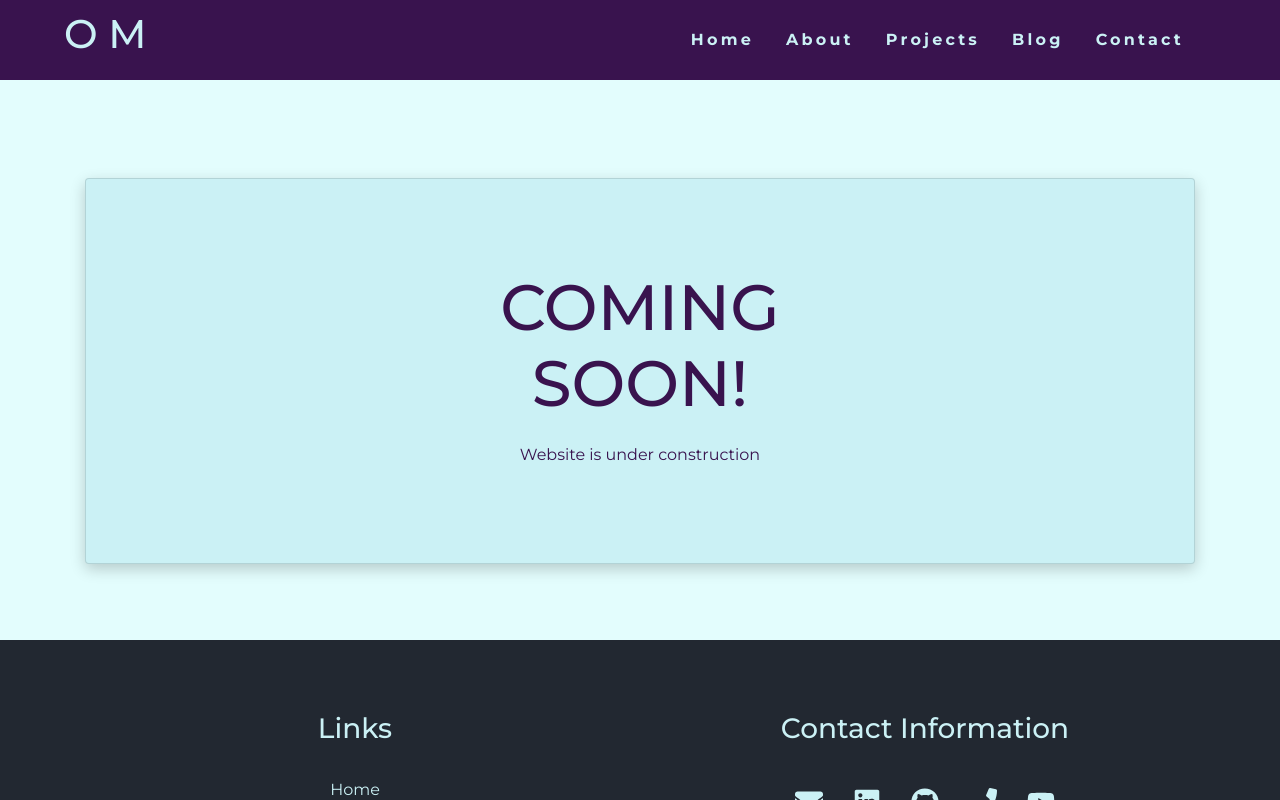
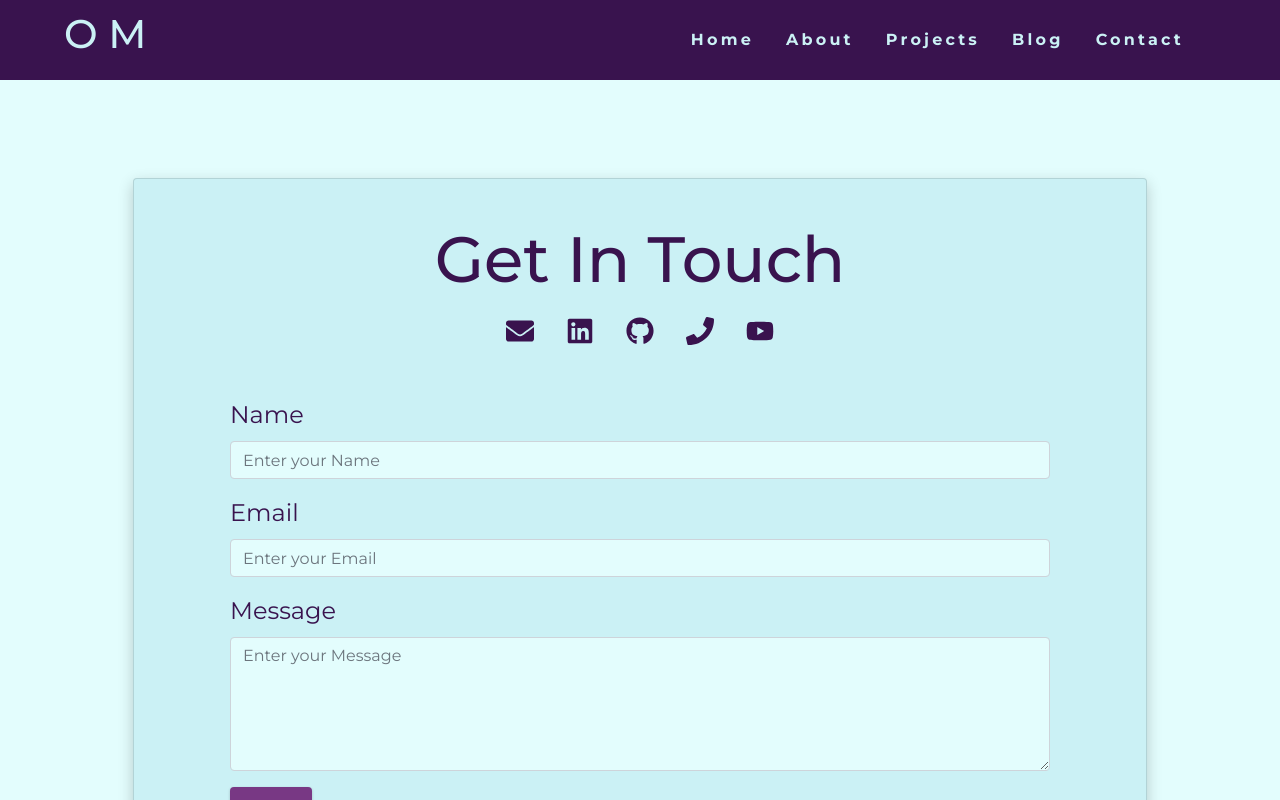
Before and after one commit to Omanshu840/Portfolio, a React (Create React App) app: page /Portfolio/contact in a window 1280 px wide. Shown: the top 800 px of the page. Built offline with nearby package versions, Linux system fonts and the light colour scheme; no server answers.

Commit message:
added Contact page

```diff
--- a/package.json
+++ b/package.json
@@ -8,6 +8,7 @@
     "@testing-library/react": "^9.5.0",
     "@testing-library/user-event": "^7.2.1",
     "bootstrap": "^4.5.3",
+    "emailjs-com": "^2.6.4",
     "gh-pages": "^3.1.0",
     "react": "^16.14.0",
     "react-dom": "^16.14.0",
--- a/src/App.js
+++ b/src/App.js
@@ -9,6 +9,7 @@ import Activities from './components/Activities'
 import Footer from './components/Footer'
 import { BrowserRouter, Route, Switch } from 'react-router-dom';
 import PageNotFound from './components/PageNotFound';
+import Contact from './components/Contact';
 
 const App = () => {
 
@@ -40,6 +41,10 @@ const App = () => {
             <Projects limit={100}/>
           </Route>
 
+          <Route exact path="/Portfolio/contact/">
+            <Contact/>
+          </Route>
+
           <Route path="*" >
             <PageNotFound/>
           </Route>
--- /dev/null
+++ b/src/components/Contact.js
@@ -0,0 +1,99 @@
+import React, { useState } from 'react'
+import Container from 'reactstrap/lib/Container'
+import Row from 'reactstrap/lib/Row'
+import socialLinks from '../constants/socialLinks'
+import { Button, FormGroup, Label, Input} from 'reactstrap';
+import * as emailjs from 'emailjs-com'
+import {YOUR_SERVICE_ID, YOUR_TEMPLATE_ID, userID} from '../keys'
+
+export default function Contact() {
+
+    const [name, setName] = useState("")
+    const [email, setEmail] = useState("")
+    const [message, setMessage] = useState("")
+
+    const handleSubmit = () => {
+        if(!name || !email || !message) {
+            alert("Please add all the required fields")
+        }
+        else {
+            console.log(name, email, message);
+
+            var templateParams = {
+                email: email,
+                name: name,
+                message: message,
+            };
+
+            emailjs.send(YOUR_SERVICE_ID, YOUR_TEMPLATE_ID, templateParams, userID)
+            .then(function(response) {
+                console.log('SUCCESS!', response.status, response.text);
+            }, function(error) {
+                console.log('FAILED...', error);
+            });
+
+            setName("")
+            setEmail("")
+            setMessage("")
+            alert("message sent")
+        }
+    }
+
+    return (
+        <div className="contact section-odd">
+            <Container>
+                <div className="card py-5 my-5 px-3 px-md-5 mx-md-5">
+                    <h1 className="mb-3">Get in Touch</h1>
+                    <Row className="justify-content-center">
+                        { socialLinks.map(link => {
+                                return (
+                                    <div key={link.id} className="px-3 contact-link">
+                                        <a href={link.url}>
+                                            {link.icon}
+                                        </a>
+                                    </div>
+                                )
+                            })
+                        }
+                    </Row>
+                    <div className="form my-5 mx-md-5">
+                        <FormGroup>
+                            <Label for="Name">Name</Label>
+                            <Input
+                                type="text"
+                                id="Name"
+                                placeholder="Enter your Name"
+                                value={name}
+                                onChange={(e)=>setName(e.target.value)}
+                            />
+                        </FormGroup>
+                        <FormGroup>
+                            <Label for="Email">Email</Label>
+                            <Input
+                                type="email"
+                                id="Email"
+                                placeholder="Enter your Email"
+                                value={email}
+                                onChange={(e)=>setEmail(e.target.value)}
+                            />
+                        </FormGroup>
+                        <FormGroup>
+                            <Label for="exampleText">Message</Label>
+                            <Input
+                                rows="5"
+                                type="textarea"
+                                id="message"
+                                placeholder="Enter your Message"
+                                value={message}
+                                onChange={(e)=>setMessage(e.target.value)}
+                            />
+                        </FormGroup>
+                        <FormGroup>
+                            <Button onClick={handleSubmit}>Send</Button>
+                        </FormGroup>
+                    </div>
+                </div>
+            </Container>
+        </div>
+    )
+}
--- a/src/constants/pageLinks.js
+++ b/src/constants/pageLinks.js
@@ -22,7 +22,7 @@ const pageLinks = [
   {
     id: 5,
     text: "Contact",
-    url: "/contact/",
+    url: "/Portfolio/contact/",
   },
 ]
 
--- a/src/css/main.css
+++ b/src/css/main.css
@@ -954,3 +954,40 @@ footer a:hover {
 .notfoundpage p{
   color: var(--seccolor-2);
 }
+
+.contact {
+  text-align: center;
+  color: var(--seccolor-2);
+}
+
+.contact .card {
+  background-color: var(--pricolor-2);
+  box-shadow: var(--dark-shadow);
+}
+
+.contact .contact-link a{
+  font-size: 1.75rem;
+  color: var(--seccolor-2);
+}
+
+.contact .contact-link a:hover{
+  color: var(--seccolor-1);
+}
+
+.contact .form {
+  text-align: left;
+}
+
+.contact .form label {
+  font-size: 1.5rem;
+}
+
+.contact .form input{
+  background-color: var(--pricolor-1);
+  color: var(--seccolor-2);
+}
+
+.contact .form textarea {
+  background-color: var(--pricolor-1);
+  color: var(--seccolor-2);
+}
```
Also changed, not shown: 2 other files (tests, documents, lock files or other folders).
